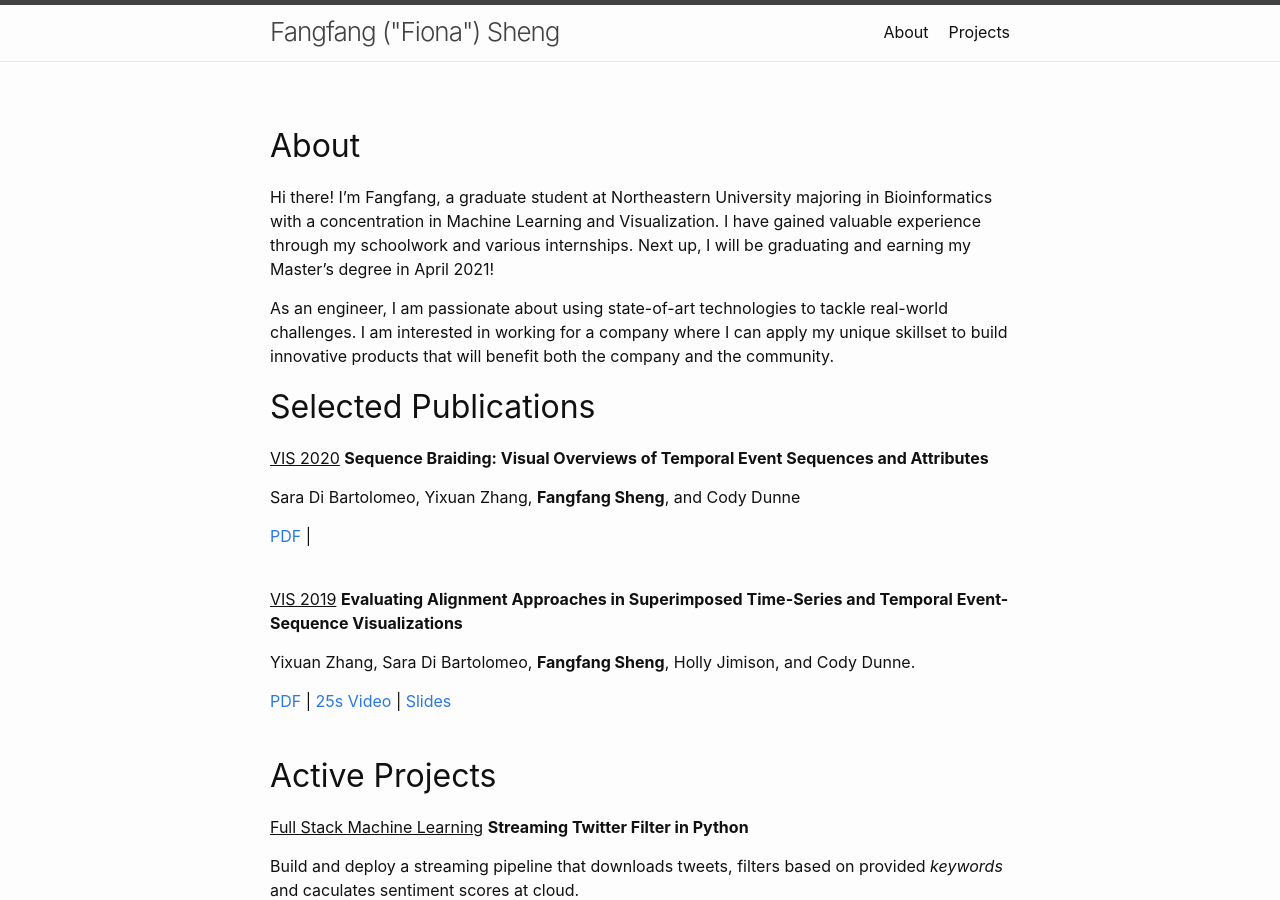
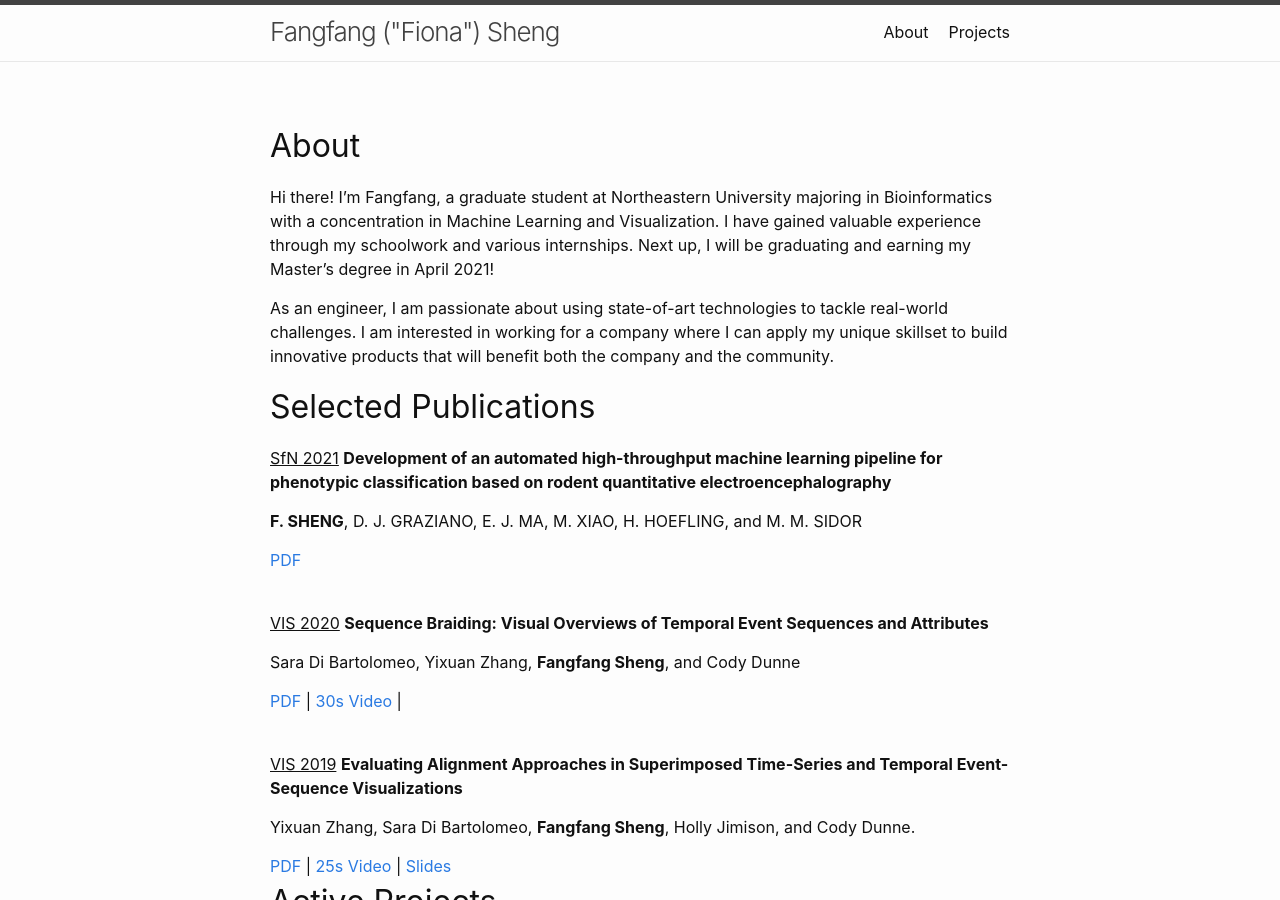
Before and after one commit to fangfangsheng/my-blog, a Jekyll site: the page built from about.markdown, in a window 1280 px wide and 900 px high. Built offline with Jekyll 4.4.1, drawn with Linux system fonts in a browser that asks for light colours.

```diff
--- a/about.markdown
+++ b/about.markdown
@@ -21,19 +21,31 @@ As an engineer, I am passionate about using state-of-art technologies to tackle
 
 <!-- <p><a href="publication.html">See all publications</a></p> -->
 
+<ins>SfN 2021</ins>   **Development of an automated high-throughput machine learning pipeline for phenotypic classification based on rodent quantitative electroencephalography**
+
+**F. SHENG**, D. J. GRAZIANO, E. J. MA, M. XIAO, H. HOEFLING, and M. M. SIDOR
+
+<div>
+    <a target="_blank" href="assets/papers/SFN21_EEG">PDF</a>
+    <!-- <a target="_blank" href="https://vimeo.com/363452044">
+        <i class="fab fa-youtube"></i> 25s Video
+    </a> | -->
+</div>
+
+<br>
+
 <ins>VIS 2020</ins>   **Sequence Braiding: Visual Overviews of Temporal Event Sequences and Attributes**
 
 Sara Di Bartolomeo, Yixuan Zhang, **Fangfang Sheng**, and Cody Dunne
 
 <div>
     <a target="_blank" href="assets/papers/VIS20_SB.pdf">PDF</a> |
-    <!-- <a target="_blank" href="https://youtu.be/kKEn_6j1950">
+    <a target="_blank" href="https://www.youtube.com/watch?v=dPBnoCoGdq4">
         <i class="fab fa-youtube"></i> 30s Video
     </a> |
-    <a target="_blank" href="assets/slides/CHI20_crisisinformatics.pdf">
+    <!-- <a target="_blank" href="assets/slides/CHI20_crisisinformatics.pdf">
         <i class="far fa-file-powerpoint"></i> Slides
-    </a> |
-    <a target="_blank" href="publications/CHI20_crisisinformatics.bib">BIBTEX</a> -->
+    </a>  -->
 </div>
 
 <br>
@@ -52,7 +64,8 @@ Yixuan Zhang, Sara Di Bartolomeo, **Fangfang Sheng**, Holly Jimison, and Cody Du
     </a>
 </div>
 
-<br>
+
+
 
 
 ## Active Projects
--- a/index.markdown
+++ b/index.markdown
@@ -6,6 +6,6 @@ layout: home
 ---
 
 <p>
-    I'd be attending vGHC 2020. I would love to connect to a recruiter and know more about open roles.
+    I am looking for full time position starting from May 2021. I'd love to connect to a recruiter and know more about open roles.
     Please feel free to connect with me on <a href="https://www.linkedin.com/in/fangfangsheng/">LinkedIn</a> or <a class="u-email" href="mailto:fangfangsheng46@gmail.com">email me</a>. <br>
 </p>
```
Also changed, not shown: projects.markdown (+16 -0 lines), assets/images/LearnerBooth.png (added), 2 other files.
